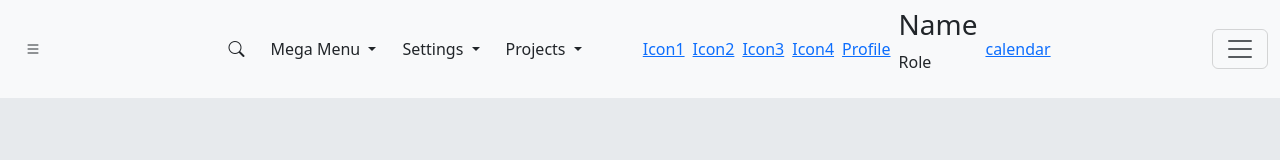
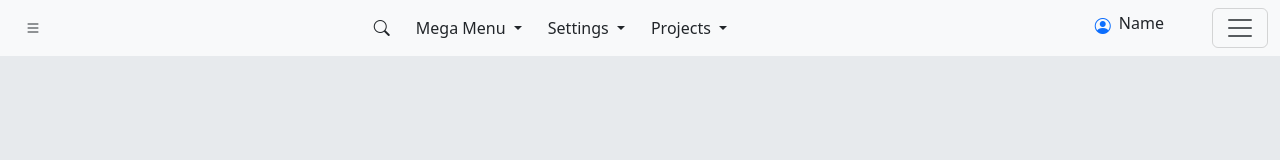
Before and after one commit to Kenref/---ipp-assessment, a website built with Vite: page index.html in a window 1280 px wide. Built offline with nearby package versions, Linux system fonts and the light colour scheme.

Commit message:
removed some icons

```diff
--- a/index.html
+++ b/index.html
@@ -54,30 +54,24 @@
             <li><a class="dropdown-item" href="#">Action</a></li>
           </ul>
         </div>
-        <div class="d-flex align-items-center ms-5 gap-2">
-          <a href="">Icon1</a>
-          <a href="">Icon2</a>
-          <a href="">Icon3</a>
-          <a href="">Icon4</a>
 
-          <a href="">Profile</a>
-          <div>
-            <h3>Name</h3>
-            <p>Role</p>
-          </div>
-          <a href="">calendar</a>
-        </div>
 
 
 
       </div>
 
 
+      <div class="d-flex align-items-center gap-5 text-center">
+        <div class="d-flex ms-5 gap-2 align-items-start">
+          <a href=""><i class="bi bi-person-circle"></i></a>
+          <h1 class="fs-6">Name</h1>
+        </div>
+        <button class="navbar-toggler" type="button" data-bs-toggle="offcanvas" data-bs-target="#offcanvasNavbar">
+          <span class="navbar-toggler-icon"></span>
+        </button>
+      </div>
 
 
-      <button class="navbar-toggler" type="button" data-bs-toggle="offcanvas" data-bs-target="#offcanvasNavbar">
-        <span class="navbar-toggler-icon"></span>
-      </button>
 
       <!-- right sidebar -->
       <div class="offcanvas offcanvas-end" tabindex="-1" id="offcanvasNavbar">
```
